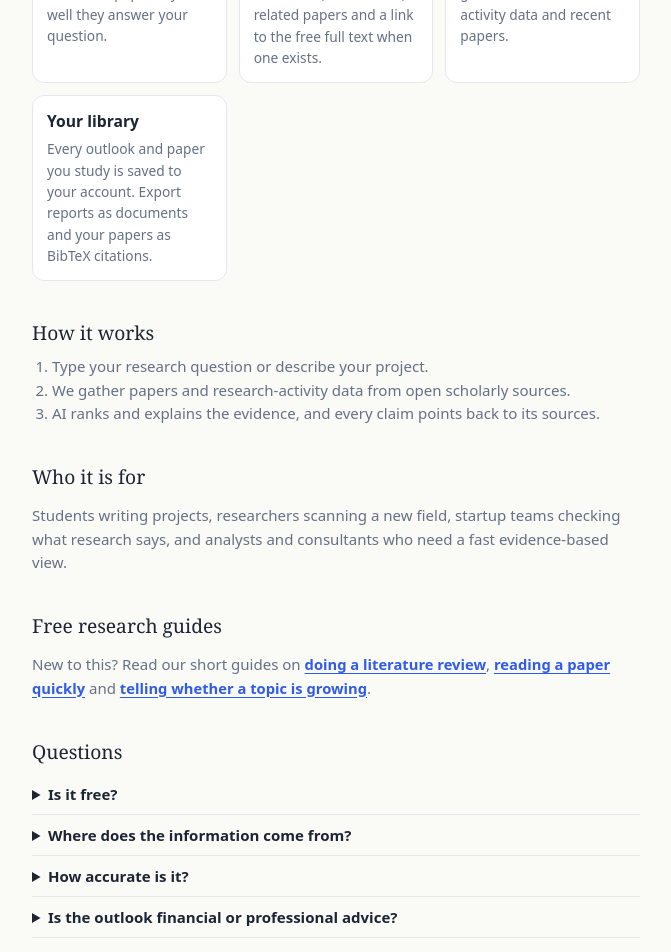
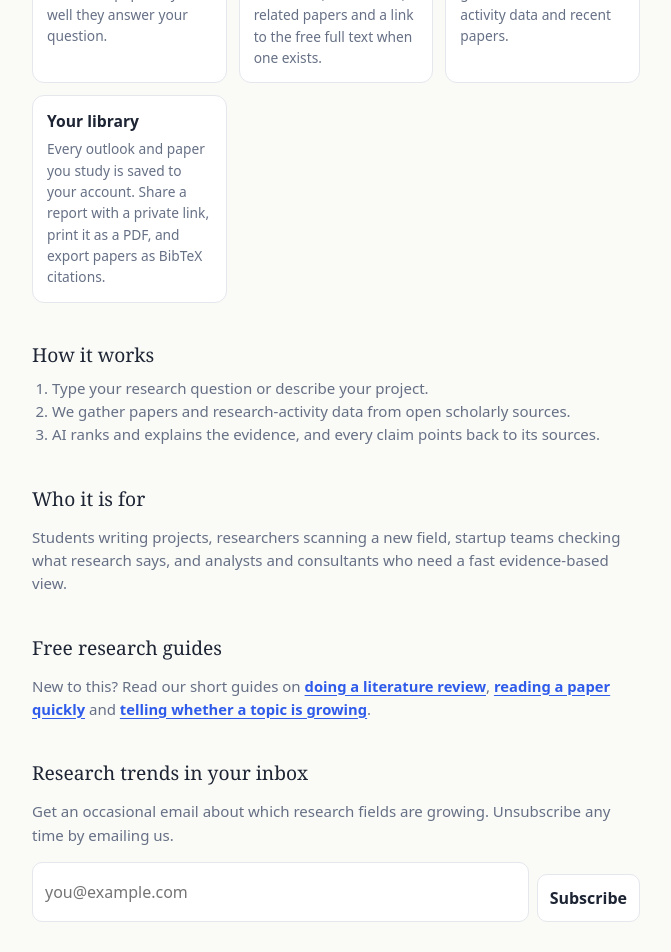
Before and after one commit to piyushmohanty147/scholar-lens, a Next.js app: page / in a window 1280 px wide. Shown: the part 760-1712 px from the top of the page, without its empty margins (304-975 px from the left). Built offline with nearby package versions, Linux system fonts and the light colour scheme; no server answers.

Commit message:
Update auth-gate.tsx

```diff
--- a/app/auth-gate.tsx
+++ b/app/auth-gate.tsx
@@ -73,7 +73,7 @@ async function savePaper(userId: string, requestBody: string, data: Rec) {
   } catch { /* saving is best effort */ }
 }
 
-function Landing({ box }: { box: ReactNode }) {
+function Landing({ box, subscribe }: { box: ReactNode; subscribe: ReactNode }) {
   return (
     <div className="wrap">
       <div className="tag">AI research intelligence</div>
@@ -87,7 +87,7 @@ function Landing({ box }: { box: ReactNode }) {
           <div className="fc"><h3>Find the right papers</h3><p>Ask a research question in plain language. Scholar Lens searches several scholarly sources and ranks papers by how well they answer your question.</p></div>
           <div className="fc"><h3>Deep dive on any paper</h3><p>Get a plain-language summary, study design, key findings, strengths, limitations, who cites it, related papers and a link to the free full text when one exists.</p></div>
           <div className="fc"><h3>Project Outlook</h3><p>Describe your project and get opportunities, risks, scenarios and indicators to track, grounded in research activity data and recent papers.</p></div>
-          <div className="fc"><h3>Your library</h3><p>Every outlook and paper you study is saved to your account. Export reports as documents and your papers as BibTeX citations.</p></div>
+          <div className="fc"><h3>Your library</h3><p>Every outlook and paper you study is saved to your account. Share a report with a private link, print it as a PDF, and export papers as BibTeX citations.</p></div>
         </div>
       </section>
 
@@ -108,6 +108,12 @@ function Landing({ box }: { box: ReactNode }) {
       <section className="sec">
         <h2>Free research guides</h2>
         <p>New to this? Read our short guides on <Link href="/guides/how-to-do-a-literature-review">doing a literature review</Link>, <Link href="/guides/how-to-read-a-research-paper-quickly">reading a paper quickly</Link> and <Link href="/guides/how-to-tell-if-a-research-topic-is-growing">telling whether a topic is growing</Link>.</p>
+      </section>
+
+      <section className="sec">
+        <h2>Research trends in your inbox</h2>
+        <p>Get an occasional email about which research fields are growing. Unsubscribe any time by emailing us.</p>
+        {subscribe}
       </section>
 
       <section className="sec">
@@ -135,6 +141,8 @@ export default function AuthGate({ children }: { children: ReactNode }) {
   const [joined, setJoined] = useState(false);
   const [joinMsg, setJoinMsg] = useState("");
   const [menuOpen, setMenuOpen] = useState(false);
+  const [subEmail, setSubEmail] = useState("");
+  const [subMsg, setSubMsg] = useState("");
 
   useEffect(() => { sessionRef.current = session; }, [session]);
 
@@ -238,6 +246,14 @@ export default function AuthGate({ children }: { children: ReactNode }) {
     else setJoinMsg("Could not save that right now. Please try again.");
   }
 
+  async function subscribe() {
+    const v = subEmail.trim().toLowerCase();
+    if (!/^[^@\s]+@[^@\s]+\.[^@\s]+$/.test(v)) { setSubMsg("Enter a valid email address."); return; }
+    const { error } = await supabase.from("subscribers").insert({ email: v });
+    if (!error || error.code === "23505") { setSubMsg("You are subscribed. Thank you!"); setSubEmail(""); }
+    else setSubMsg("Could not subscribe right now. Please try again.");
+  }
+
   const styles = `
     .ag{--card:#fff;--text:#1d2433;--muted:#667085;--line:#e4e7ec;--accent:#2f5bea;font-family:system-ui,-apple-system,Segoe UI,Roboto,sans-serif;color:var(--text)}
     @media (prefers-color-scheme:dark){.ag{--card:#1b2030;--text:#eef1f7;--muted:#9aa4b8;--line:#2c3347;--accent:#7b9bff}}
@@ -261,6 +277,7 @@ export default function AuthGate({ children }: { children: ReactNode }) {
     .ag .fc h3{margin:0 0 6px;font-size:.98rem}.ag .fc p{margin:0;font-size:.86rem}
     .ag details{border-bottom:1px solid var(--line);padding:10px 0}.ag summary{cursor:pointer;font-weight:600;font-size:.94rem}
     .ag details p{margin:8px 0 0}
+    .ag .subrow{display:flex;gap:8px}.ag .subrow input{margin:0}.ag .subrow .btn{width:auto;white-space:nowrap}
     .ag .foot{max-width:760px;margin:28px auto 0;padding:16px;display:flex;gap:14px;flex-wrap:wrap;justify-content:center;font-size:.8rem;color:var(--muted);border-top:1px solid var(--line)}
     .ag .foot a{color:var(--muted)}
     .ag .bar{width:100%;box-sizing:border-box;padding:12px 16px 0;display:flex;justify-content:flex-end;position:relative}
@@ -289,8 +306,9 @@ export default function AuthGate({ children }: { children: ReactNode }) {
     </footer>
   );
 
-  // Legal pages and guides are public: no sign-in needed.
-  const isPublic = PUBLIC_PATHS.includes(pathname ?? "") || (pathname ?? "").startsWith("/guides");
+  // Legal pages, guides and shared reports are public: no sign-in needed.
+  const path = pathname ?? "";
+  const isPublic = PUBLIC_PATHS.includes(path) || path.startsWith("/guides") || path.startsWith("/r/");
   if (isPublic) {
     return (
       <div className="ag">
@@ -301,11 +319,21 @@ export default function AuthGate({ children }: { children: ReactNode }) {
     );
   }
 
+  const subscribeBox = (
+    <>
+      <div className="subrow">
+        <input type="email" value={subEmail} onChange={(e) => setSubEmail(e.target.value)} placeholder="you@example.com" />
+        <button className="btn" onClick={subscribe}>Subscribe</button>
+      </div>
+      {subMsg ? <p className="msg">{subMsg}</p> : null}
+    </>
+  );
+
   if (!ready) {
     return (
       <div className="ag">
         <style>{styles}</style>
-        <Landing box={null} />
+        <Landing box={null} subscribe={null} />
         {footer}
       </div>
     );
@@ -334,7 +362,7 @@ export default function AuthGate({ children }: { children: ReactNode }) {
     return (
       <div className="ag">
         <style>{styles}</style>
-        <Landing box={box} />
+        <Landing box={box} subscribe={subscribeBox} />
         {footer}
       </div>
     );
```
